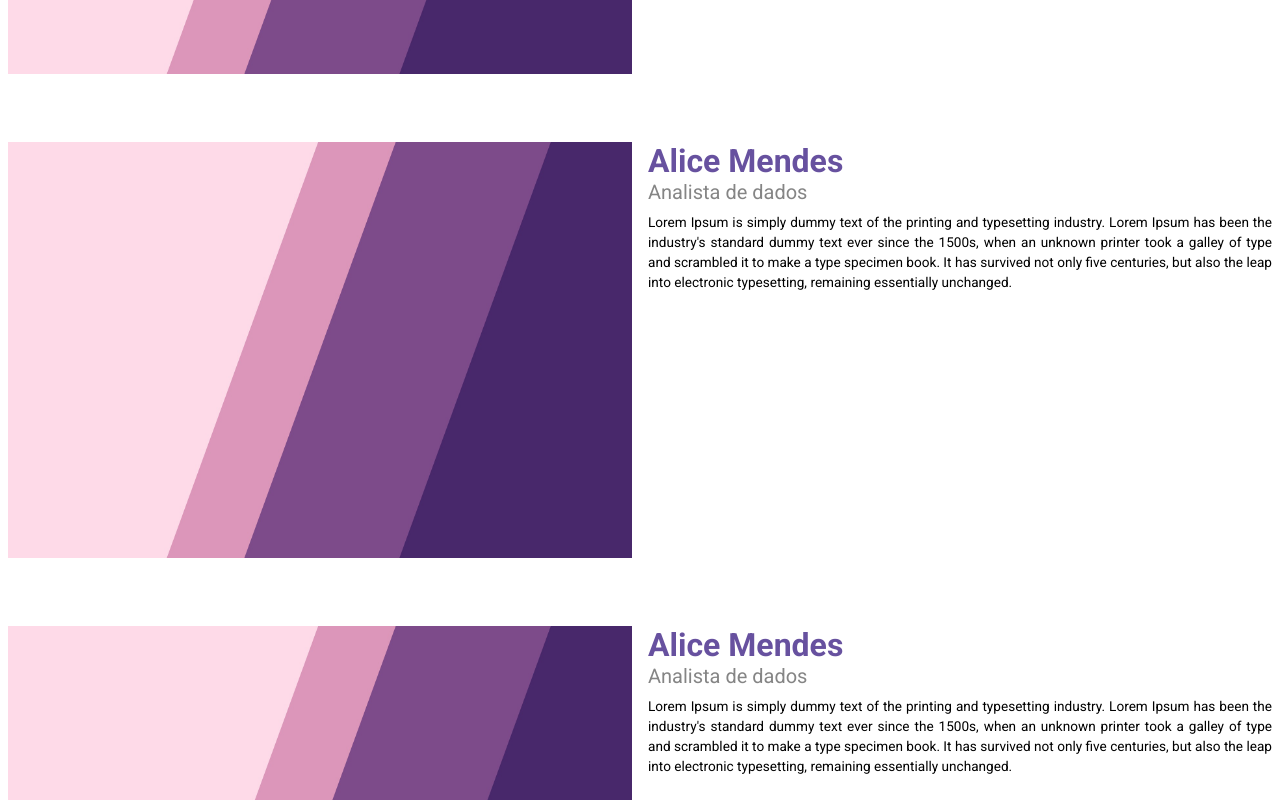
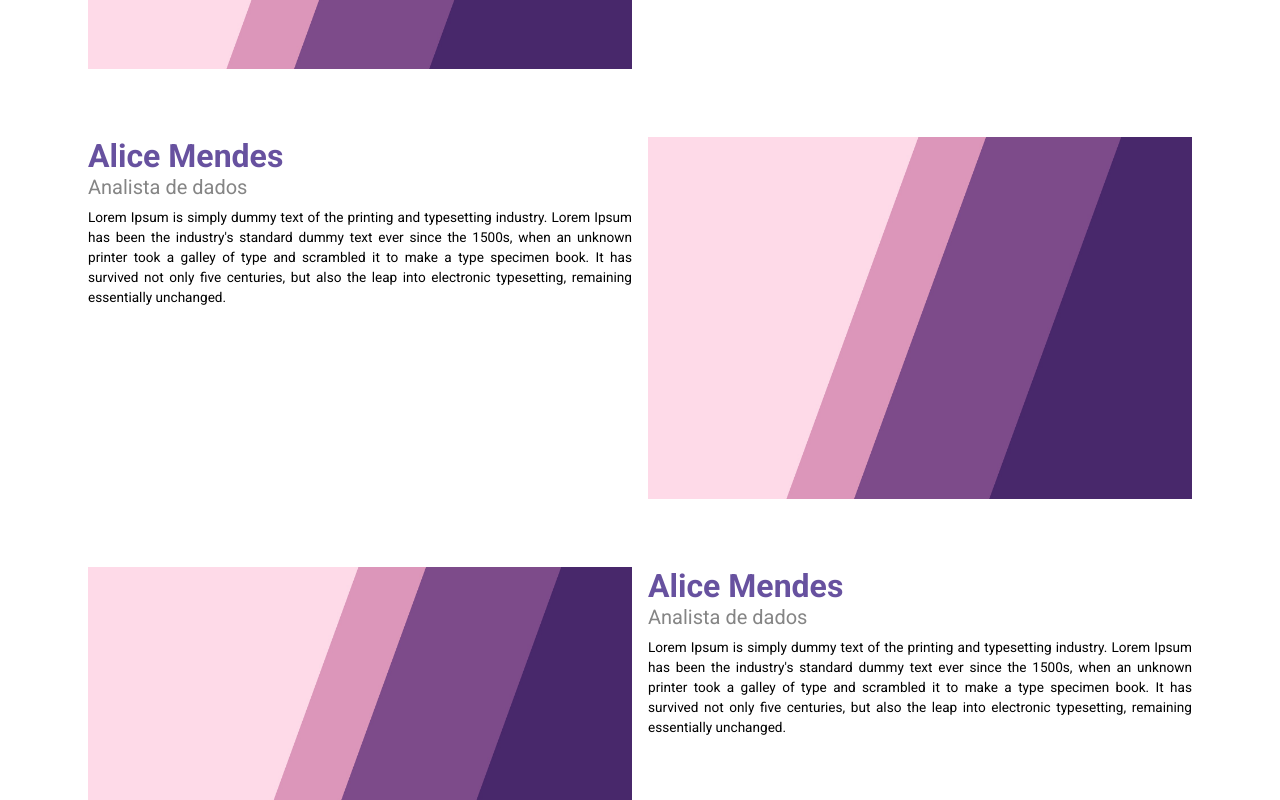
Before and after one commit to vmdev10/gestor-eventos, a React (Create React App) app: page /event in a window 1280 px wide. Shown: the part 1180-1980 px from the top of the page. Built offline with nearby package versions, Linux system fonts and the light colour scheme.

Commit message:
Added About (Location) component in Event component

```diff
--- a/src/Pages/Event/Event.css
+++ b/src/Pages/Event/Event.css
@@ -1,42 +1,3 @@
-.Speakers {
-  padding: 2rem 1rem;
-
-  max-width: 72rem;
-  margin: 0 auto;
-}
-
-.Speakers h1 {
-  color: var(--primary);
-  padding: 0.5rem 0;
-}
-
-.AboutSpeakers {
-  padding: 2rem 0;
-}
-
-.AboutSpeakers img {
-  width: 100%;
-}
-
-.AboutSpeakers h1 {
-  color: var(--primary);
-  padding: 0.5rem 0;
-}
-
-.AboutSpeakers span {
-  color: #858585;
-  font-size: 1.25rem;
-  padding: 0.5rem 0;
-}
-
-.AboutSpeakers p {
-  font-size: 0.85rem;
-  line-height: 1.25rem;
-  display: flex;
-  text-align: justify;
-  padding-top: 0.5rem;
-}
-
 .Programation {
   background-color: var(--primary);
   padding: 2rem 1rem;
@@ -133,36 +94,6 @@
 }
 
 @media (min-width: 600px) {
-  .AboutSpeakers {
-    display: flex;
-    flex-direction: row;
-    justify-content: space-between;
-    align-items: flex-start;
-  }
-
-  .AboutSpeakers div {
-    width: 50%;
-    margin: 0 0.5rem;
-  }
-
-  .Speakers div:nth-child(3) div:first-child {
-    order: 1;
-  }
-
-  .Speakers div:nth-child(3) .AboutInformations {
-    order: 0;
-  }
-
-  .AboutSpeakers img {
-    width: 100%;
-    margin-right: 1rem;
-    margin-top: 0;
-  }
-
-  .AboutSpeakers h1 {
-    padding: 0;
-  }
-
   .Location {
     display: flex;
     flex-direction: row;
--- a/src/Pages/Event/Event.jsx
+++ b/src/Pages/Event/Event.jsx
@@ -2,7 +2,7 @@ import "./Event.css";
 
 import BannerEvent from "../../components/BannerEvent/Index";
 import About from "../../components/About/Index";
-import Speakers from "../../components/Speakers/Index";
+import Speakers from "../../components/Speakers";
 import Programation from "../../components/Programation/Index";
 
 import React from "react";
@@ -15,28 +15,7 @@ function Event() {
       <About />
       <Speakers />
       <Programation />
-
-
-      <div className="Location">
-        <div>
-          <img src="/images/banner-gradient.jpg" alt="" />
-        </div>
-
-        <div className="LocationAddress">
-          <h1>O Local</h1>
-
-          <span>
-            Av. Bernardino de Campos, 98 São Paulo - SP - CEP: 12345-678
-          </span>
-
-          <p>
-            SOBRE O LOCAL Sou um parágrafo. Clique aqui para editar e adicionar
-            o seu próprio texto. É fácil! Basta clicar em "Editar Texto" ou
-            clicar duas vezes sobre mim e você poderá adicionar o seu próprio
-            conteúdo e trocar fontes.
-          </p>
-        </div>
-      </div>
+      <About />
     </>
   );
 }
--- a/src/components/Speakers/Index.jsx
+++ b/src/components/Speakers/index.jsx
@@ -1,3 +1,5 @@
+import './index.css'
+
 import React from "react";
 
 function Speakers() {
```
